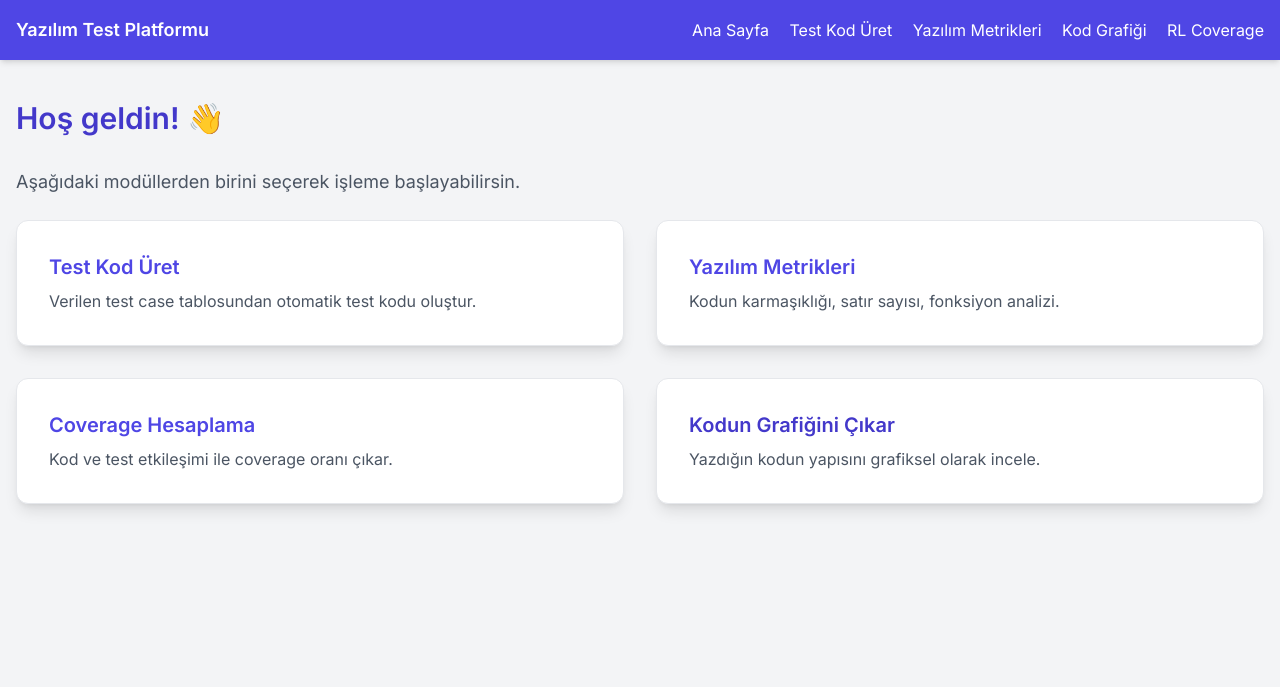
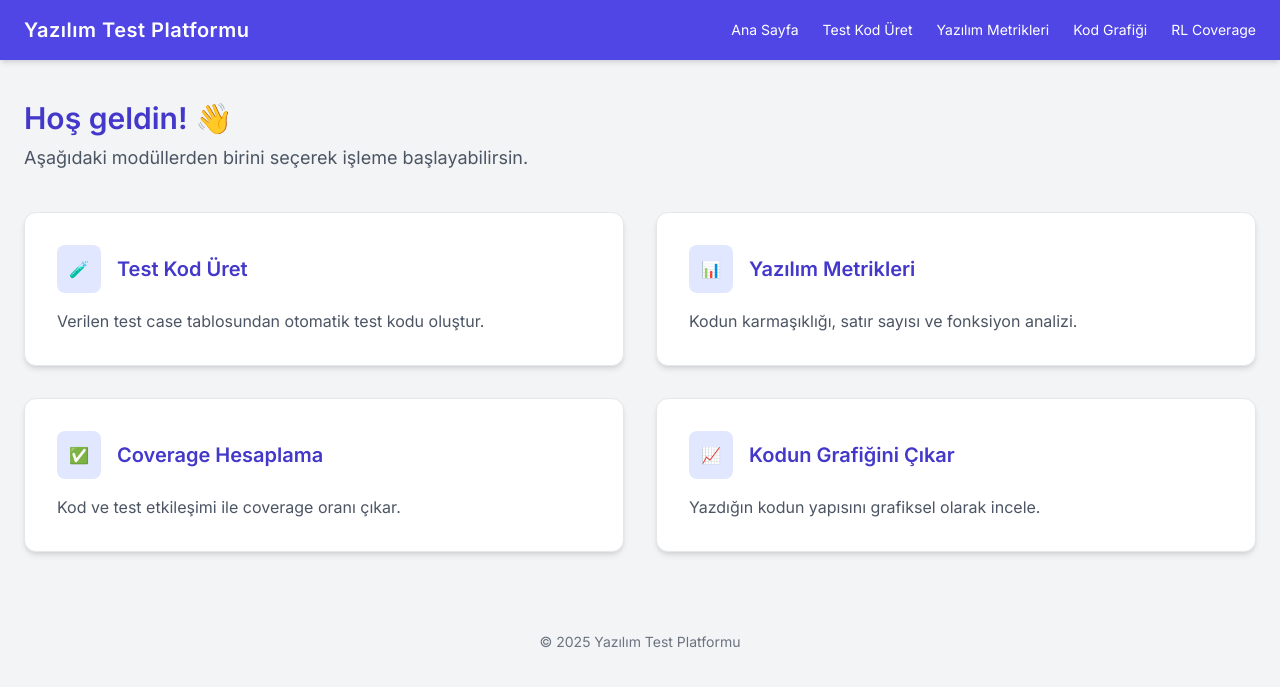
Before and after one commit to aysenurerenm/test_case_projesi, a Django app: page / in a window 1280 px wide. Shown: the top 687 px of the page. Run offline with Django 5.2, Linux system fonts and the light colour scheme; some libraries are stand-ins or nearby versions.

Commit message:
home-layout güncellendi

```diff
--- a/uygulamaKısmı/templates/base.html
+++ b/uygulamaKısmı/templates/base.html
@@ -2,45 +2,72 @@
 <html lang="tr">
 <head>
     <meta charset="UTF-8">
-    <title>{% block title %}Proje{% endblock %}</title>
+    <title>{% block title %}Yazılım Test Platformu{% endblock %}</title>
+
+    <!-- Tailwind CSS -->
     <script src="https://cdn.tailwindcss.com"></script>
+
+    <!-- Google Font -->
     <link href="https://fonts.googleapis.com/css2?family=Inter:wght@300;400;600&display=swap" rel="stylesheet">
 
     <style>
-        body { font-family: 'Inter', sans-serif; }
+        body {
+            font-family: 'Inter', sans-serif;
+        }
     </style>
 </head>
-<body class="bg-gray-100">
+
+<body class="bg-gray-100 text-gray-800">
 
     <!-- Navbar -->
-    <nav class="bg-indigo-600 text-white py-4 shadow-md">
-        <div class="container mx-auto flex justify-between items-center px-4">
-            <h1 class="text-lg font-semibold">Yazılım Test Platformu</h1>
+    <nav class="bg-indigo-600 text-white shadow-md">
+        <div class="max-w-7xl mx-auto px-6 py-4 flex justify-between items-center">
 
-              <div class="space-x-4">
-    <a href="{% url 'home' %}" class="hover:text-gray-200">Ana Sayfa</a>
+            <!-- Logo / Title -->
+            <h1 class="text-xl font-semibold tracking-wide">
+                Yazılım Test Platformu
+            </h1>
 
-    <!-- Test Kod Üret -->
-    <a href="{% url 'llm_testcode' %}" class="hover:text-gray-200">Test Kod Üret</a>
+            <!-- Menu -->
+            <div class="hidden md:flex space-x-6 text-sm font-medium">
+                <a href="{% url 'home' %}"
+                   class="hover:text-gray-200 transition">
+                    Ana Sayfa
+                </a>
 
-    <!-- Yazılım Metrikleri -->
-    <a href="{% url 'metrics' %}" class="hover:text-gray-200">Yazılım Metrikleri</a>
+                <a href="{% url 'llm_testcode' %}"
+                   class="hover:text-gray-200 transition">
+                    Test Kod Üret
+                </a>
 
-    <!-- Kodun Grafiğini Çıkar -->
-    <a href="{% url 'graph' %}" class="hover:text-gray-200">Kod Grafiği</a>
+                <a href="{% url 'metrics' %}"
+                   class="hover:text-gray-200 transition">
+                    Yazılım Metrikleri
+                </a>
 
-    <!-- RL Coverage Analizi -->
-    <a href="{% url 'rl_cover' %}" class="hover:text-gray-200">RL Coverage</a>
-</div>
+                <a href="{% url 'graph' %}"
+                   class="hover:text-gray-200 transition">
+                    Kod Grafiği
+                </a>
 
+                <a href="{% url 'rl_cover' %}"
+                   class="hover:text-gray-200 transition">
+                    RL Coverage
+                </a>
+            </div>
         </div>
     </nav>
 
-    <!-- İçerik -->
-    <div class="container mx-auto mt-10 px-4">
+    <!-- Page Content -->
+    <main class="max-w-7xl mx-auto mt-10 px-6">
         {% block content %}
         {% endblock %}
-    </div>
+    </main>
+
+    <!-- Footer -->
+    <footer class="mt-16 py-4 text-center text-sm text-gray-500">
+        © 2025 Yazılım Test Platformu
+    </footer>
 
 </body>
 </html>
--- a/uygulamaKısmı/templates/home.html
+++ b/uygulamaKısmı/templates/home.html
@@ -4,44 +4,90 @@
 
 {% block content %}
 
-<h2 class="text-3xl font-semibold mb-8 text-indigo-700">Hoş geldin! 👋</h2>
-<p class="mb-6 text-gray-600 text-lg">Aşağıdaki modüllerden birini seçerek işleme başlayabilirsin.</p>
+<!-- Page Header -->
+<div class="mb-10">
+    <h2 class="text-3xl font-semibold text-indigo-700">
+        Hoş geldin! 👋
+    </h2>
+    <p class="mt-2 text-gray-600 text-lg">
+        Aşağıdaki modüllerden birini seçerek işleme başlayabilirsin.
+    </p>
+</div>
 
-<div class="grid grid-cols-1 md:grid-cols-2 gap-8">
+<!-- Modules -->
+<div class="grid grid-cols-1 sm:grid-cols-2 gap-8">
 
-    <!-- 1. Test Code -->
-    <a href="{% url 'llm_testcode' %}">
+    <!-- Test Code -->
+    <a href="{% url 'llm_testcode' %}"
+       class="group bg-white p-8 rounded-xl border shadow-md hover:shadow-xl hover:-translate-y-1 transition">
 
-        <div class="bg-white p-8 shadow-lg rounded-xl border hover:shadow-2xl hover:-translate-y-1 transition">
-            <h3 class="text-xl font-semibold text-indigo-600 mb-2">Test Kod Üret</h3>
-            <p class="text-gray-600">Verilen test case tablosundan otomatik test kodu oluştur.</p>
+        <div class="flex items-center mb-4">
+            <div class="bg-indigo-100 text-indigo-600 p-3 rounded-lg mr-4">
+                🧪
+            </div>
+            <h3 class="text-xl font-semibold text-indigo-700">
+                Test Kod Üret
+            </h3>
         </div>
+
+        <p class="text-gray-600">
+            Verilen test case tablosundan otomatik test kodu oluştur.
+        </p>
     </a>
 
-    <!-- 2. Metrics -->
-    <a href="{% url 'metrics' %}">
-        <div class="bg-white p-8 shadow-lg rounded-xl border hover:shadow-2xl hover:-translate-y-1 transition">
-            <h3 class="text-xl font-semibold text-indigo-600 mb-2">Yazılım Metrikleri</h3>
-            <p class="text-gray-600">Kodun karmaşıklığı, satır sayısı, fonksiyon analizi.</p>
+    <!-- Metrics -->
+    <a href="{% url 'metrics' %}"
+       class="group bg-white p-8 rounded-xl border shadow-md hover:shadow-xl hover:-translate-y-1 transition">
+
+        <div class="flex items-center mb-4">
+            <div class="bg-indigo-100 text-indigo-600 p-3 rounded-lg mr-4">
+                📊
+            </div>
+            <h3 class="text-xl font-semibold text-indigo-700">
+                Yazılım Metrikleri
+            </h3>
         </div>
+
+        <p class="text-gray-600">
+            Kodun karmaşıklığı, satır sayısı ve fonksiyon analizi.
+        </p>
     </a>
 
-    <!-- 3. Coverage -->
-    <a href="{% url 'rl_cover' %}">
+    <!-- Coverage -->
+    <a href="{% url 'rl_cover' %}"
+       class="group bg-white p-8 rounded-xl border shadow-md hover:shadow-xl hover:-translate-y-1 transition">
 
-        <div class="bg-white p-8 shadow-lg rounded-xl border hover:shadow-2xl hover:-translate-y-1 transition">
-            <h3 class="text-xl font-semibold text-indigo-600 mb-2">Coverage Hesaplama</h3>
-            <p class="text-gray-600">Kod ve test etkileşimi ile coverage oranı çıkar.</p>
+        <div class="flex items-center mb-4">
+            <div class="bg-indigo-100 text-indigo-600 p-3 rounded-lg mr-4">
+                ✅
+            </div>
+            <h3 class="text-xl font-semibold text-indigo-700">
+                Coverage Hesaplama
+            </h3>
         </div>
+
+        <p class="text-gray-600">
+            Kod ve test etkileşimi ile coverage oranı çıkar.
+        </p>
     </a>
 
-    <!-- 4. Compare -->
-   <a href="{% url 'graph' %}">
-    <div class="bg-white p-8 shadow-lg rounded-xl border hover:shadow-2xl transition duration-300">
-        <h3 class="text-xl font-semibold text-indigo-700 mb-2">Kodun Grafiğini Çıkar</h3>
-        <p class="text-gray-600">Yazdığın kodun yapısını grafiksel olarak incele.</p>
-    </div>
-</a>
+    <!-- Graph -->
+    <a href="{% url 'graph' %}"
+       class="group bg-white p-8 rounded-xl border shadow-md hover:shadow-xl hover:-translate-y-1 transition">
+
+        <div class="flex items-center mb-4">
+            <div class="bg-indigo-100 text-indigo-600 p-3 rounded-lg mr-4">
+                📈
+            </div>
+            <h3 class="text-xl font-semibold text-indigo-700">
+                Kodun Grafiğini Çıkar
+            </h3>
+        </div>
+
+        <p class="text-gray-600">
+            Yazdığın kodun yapısını grafiksel olarak incele.
+        </p>
+    </a>
 
 </div>
 
```
